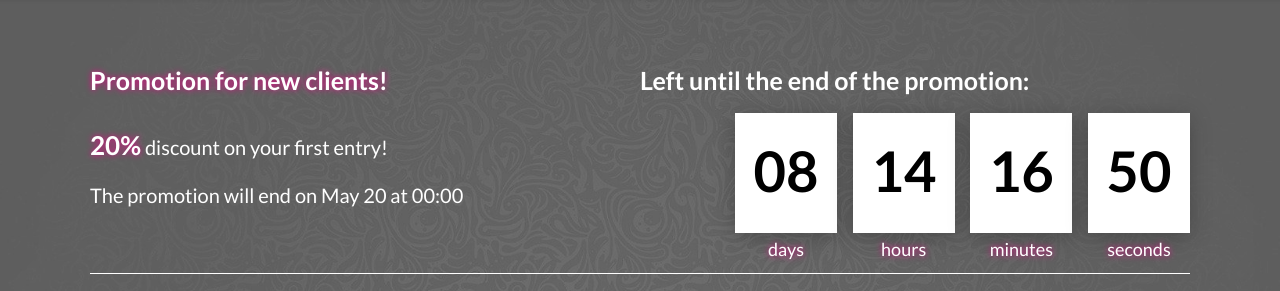
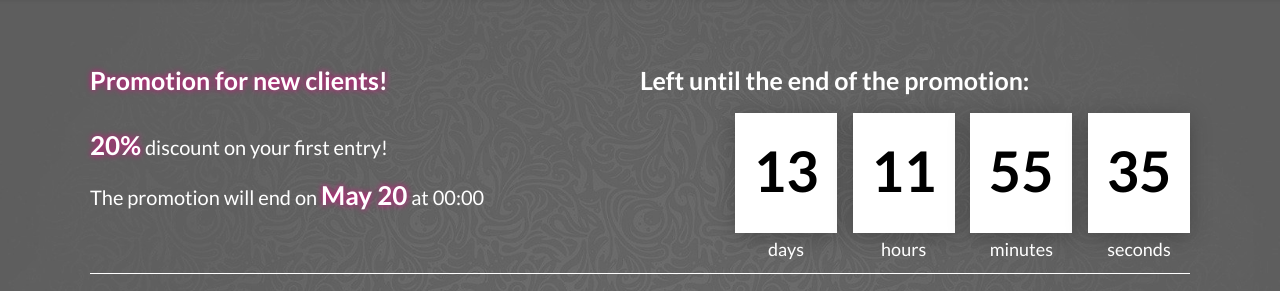
Before and after one commit to AnastasiaDubinina022/nails_studio, a plain HTML site: page index.html in a window 1280 px wide. Shown: the part 3793-4084 px from the top of the page. Drawn offline with nearby package versions, Linux system fonts and the light colour scheme.

Commit message:
Added timer.js

```diff
--- a/index.html
+++ b/index.html
@@ -22,10 +22,10 @@
                             </div>
                             <div class="menu__body">
                                 <ul class="menu__list">
-                                    <li><a href="#" class="menu__link">General</a></li>
-                                    <li><a href="#" class="menu__link">Services</a></li>
-                                    <li><a href="#" class="menu__link">Gallery</a></li>
-                                    <li><a href="#" class="menu__link">Contact</a></li>
+                                    <li><a href="#" class="menu__link blocked">General</a></li>
+                                    <li><a href="#" class="menu__link blocked">Services</a></li>
+                                    <li><a href="#" class="menu__link blocked">Gallery</a></li>
+                                    <li><a href="#" class="menu__link blocked">Contact</a></li>
                                 </ul>
                             </div>
                         </nav>
@@ -270,7 +270,7 @@
                                 <div class="promotion__title">Promotion for new clients!</div>
                                 <div class="promotion__descr"><span>20%</span> discount on your first entry!
                                     <br><br>
-                                    The promotion will end on May 20 at 00:00
+                                    The promotion will end on <span>May 20</span> at 00:00
                                 </div>
                             </div>
                             <div class="promotion__timer">
@@ -406,5 +406,6 @@
         <script src="https://ajax.googleapis.com/ajax/libs/jquery/3.6.0/jquery.min.js"></script>
         <script src="js/burger.js"></script>
         <script src="js/warningModal.js"></script>
+        <script src="js/timer.js"></script>
     </body>
 </html>
--- a/js/timer.js
+++ b/js/timer.js
@@ -0,0 +1,65 @@
+document.addEventListener('DOMContentLoaded', () => {
+    const deadline = '2024-05-20';
+
+    function getTimeRemaining(endtime) {
+        let days, hours, minutes, seconds;
+        const t = Date.parse(endtime) - Date.parse(new Date());
+
+        if (t <= 0) {
+            days = 0;
+            hours = 0;
+            minutes = 0;
+            seconds = 0;
+        }
+
+        if (t > 0) {
+            days = Math.floor(t / (1000 * 60 * 60 * 24));
+            hours = Math.floor((t / (1000 * 60 * 60)) % 24);
+            minutes = Math.floor((t / 1000 / 60) % 60);
+            seconds = Math.floor((t / 1000) % 60);
+        }
+
+        return {
+            'total': t,
+            'days': days,
+            'hours': hours,
+            'minutes': minutes,
+            'seconds': seconds
+        };
+    }
+
+    function getZero(num) {
+        if(num >= 0 && num < 10) {
+            return `0${num}`;
+        } else {
+            return num;
+        }
+    }
+
+    function setClock(selector, endtime) {
+        const timer = document.querySelector(selector);
+        const days = timer.querySelector('#days');
+        const hours = timer.querySelector('#hours');
+        const minutes = timer.querySelector('#minutes');
+        const seconds = timer.querySelector('#seconds');
+
+        const timeInterval = setInterval(updateClock, 1000);
+
+        updateClock();
+
+        function updateClock() {
+            const t = getTimeRemaining(endtime);
+
+            days.innerHTML = getZero(t.days);
+            hours.innerHTML = getZero(t.hours);
+            minutes.innerHTML = getZero(t.minutes);
+            seconds.innerHTML = getZero(t.seconds);
+
+            if (t.total <= 0) {
+                clearInterval(timeInterval);
+            }
+        }
+    }
+
+    setClock('.timer', deadline);
+});
--- a/scss/style.scss
+++ b/scss/style.scss
@@ -1,5 +1,6 @@
 @import "_null-style.scss";
 @import "warning-modal.scss";
+@import "timer.scss";
 
 /* Fonts */
 
@@ -661,76 +662,6 @@ body {
     }
 }
 
-.promotion {
-    padding:30px 0px 40px 0px;
-    margin-bottom: 20px;
-    position:relative;
-    display:flex;
-    color: white;
-    border-bottom: 1px solid white;
-}
-
-.promotion__timer {
-    width:50%;
-}
-
-.promotion__text {
-    width:50%;
-}
-
-.promotion__title {
-    font-size:25px;
-    line-height:25px;
-    font-weight:600;
-    text-shadow: 0px 0px 6px $text-pink;
-}
-
-.timer__title {
-    font-size:25px;
-    line-height:25px;
-    font-weight:600;
-}
-
-.promotion__descr {
-    margin-top:40px;
-    font-size:20px;
-    line-height:24px;
-    font-weight:300;
-}
-.promotion__descr span {
-    font-weight:700;
-    font-size:26px;
-    text-shadow: 0px 0px 6px $text-pink;
-}
-
-.promotion__timer .timer {
-    margin-top:20px;
-    padding-left:95px;
-    display:flex;
-    justify-content:space-between;
-    align-items:center;
-}
-.promotion__timer .timer__block {
-    width:102px;
-    height:120px;
-    background:#fff;
-    box-shadow:0 4px 20px rgba(0,0,0,.25);
-    font-size:18px;
-    font-weight:300;
-    text-align:center;
-    text-shadow: 0px 0px 6px $text-pink;
-}
-
-.promotion__timer .timer__block span {
-    display:block;
-    margin-top:30px;
-    margin-bottom:5px;
-    font-size:56px;
-    font-weight:700;
-    color: black;
-    text-shadow: none;
-}
-
 .row {
     &__item {
         flex: 0 1 25%;
--- /dev/null
+++ b/scss/timer.scss
@@ -0,0 +1,70 @@
+
+.promotion {
+    padding:30px 0px 40px 0px;
+    margin-bottom: 20px;
+    position:relative;
+    display:flex;
+    color: white;
+    border-bottom: 1px solid white;
+}
+
+.promotion__timer {
+    width:50%;
+}
+
+.promotion__text {
+    width:50%;
+}
+
+.promotion__title {
+    font-size:25px;
+    line-height:25px;
+    font-weight:600;
+    text-shadow: 0px 0px 6px #ed068c;
+}
+
+.timer__title {
+    font-size:25px;
+    line-height:25px;
+    font-weight:600;
+}
+
+.promotion__descr {
+    margin-top:40px;
+    font-size:20px;
+    line-height:24px;
+    font-weight:300;
+}
+.promotion__descr span {
+    font-weight:700;
+    font-size:26px;
+    text-shadow: 0px 0px 6px #ed068c;
+}
+
+.promotion__timer .timer {
+    margin-top:20px;
+    padding-left:95px;
+    display:flex;
+    justify-content:space-between;
+    align-items:center;
+}
+.promotion__timer .timer__block {
+    width:102px;
+    height:120px;
+    background:#fff;
+    box-shadow:0 4px 20px rgba(0,0,0,.25);
+    font-size:18px;
+    font-weight:300;
+    text-align:center;
+
+}
+
+.promotion__timer .timer__block span {
+    display:block;
+    margin-top:30px;
+    margin-bottom:5px;
+    font-size:56px;
+    font-weight:700;
+    color: black;
+    text-shadow: none;
+}
```
Also changed, not shown: css/style.css, css/timer.css (added).
